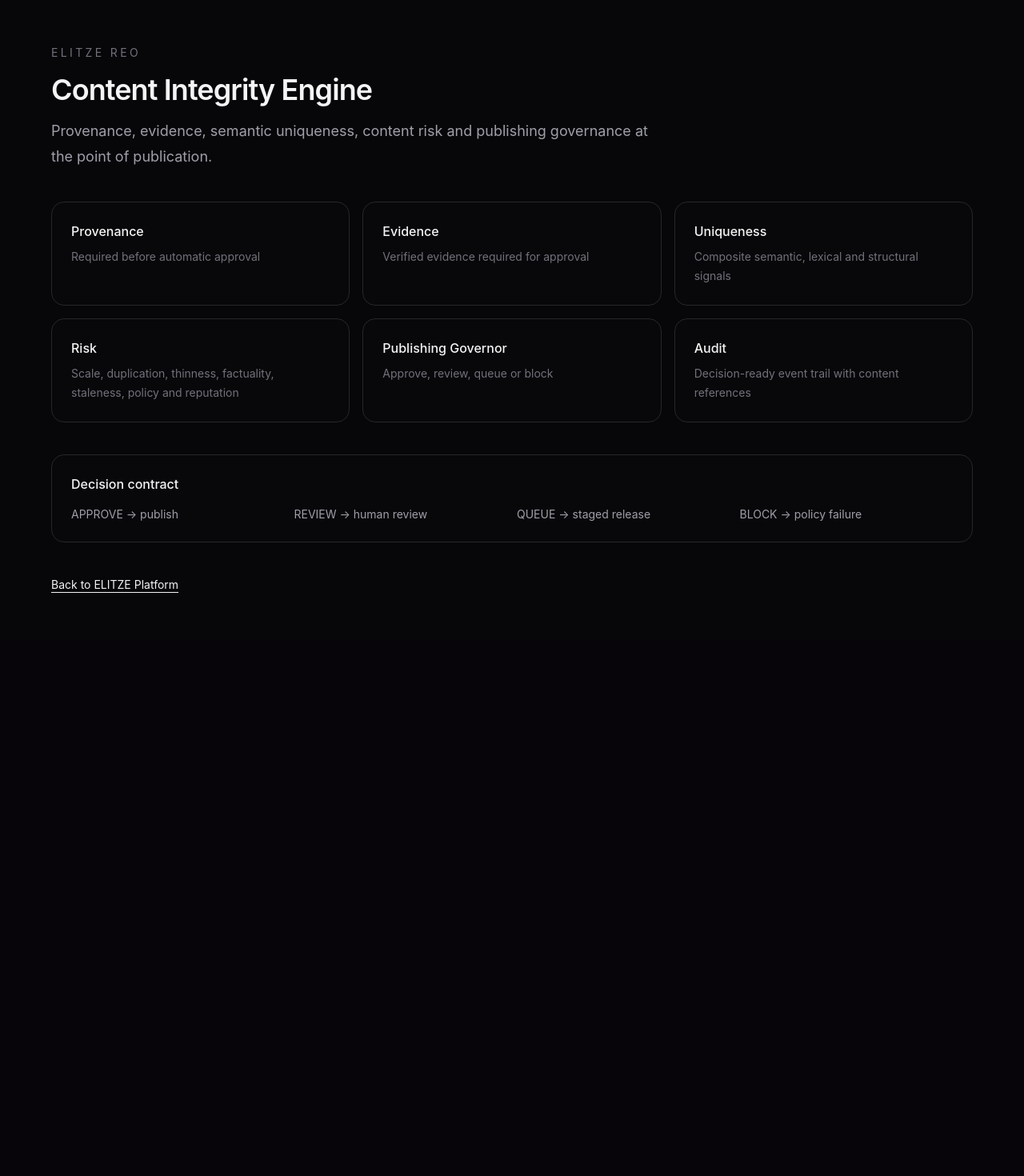
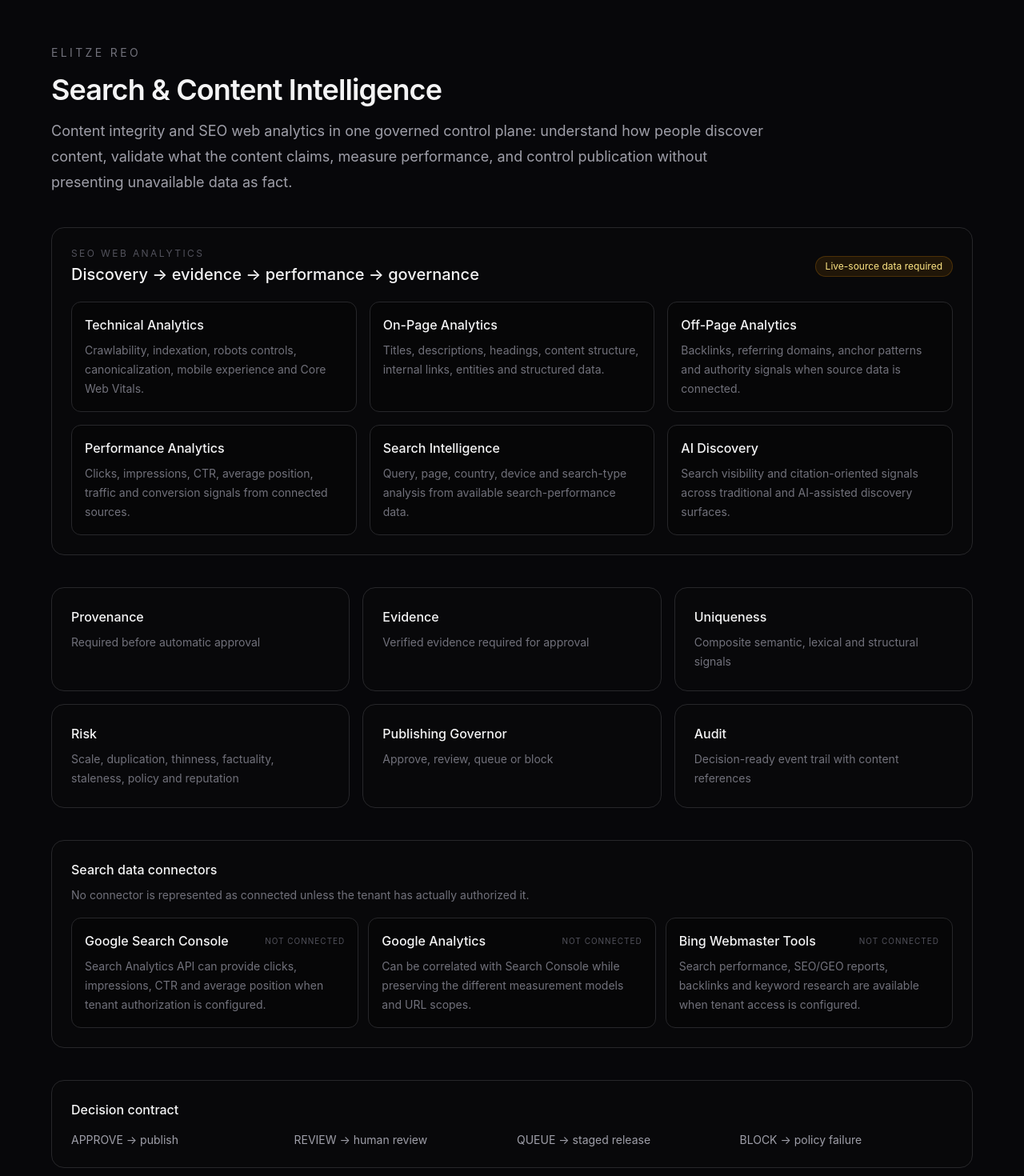
Before and after one commit to terrell0780/elitze-agentic-security, a Next.js app: page /reo in a window 1280 px wide. Shown: the top 1470 px of the page at 80% size. Before the commit the page ends 800 px from the top, so only its background shows below. Built offline with nearby package versions, Linux system fonts and the light colour scheme; no server answers.

Commit message:
feat(reo): add SEO web analytics control plane

```diff
--- a/src/app/reo/page.tsx
+++ b/src/app/reo/page.tsx
@@ -1,8 +1,8 @@
 import Link from "next/link";
 
 export const metadata = {
-  title: "ELITZE REO | Content Integrity",
-  description: "ELITZE REO content provenance, evidence, uniqueness and publishing governance.",
+  title: "ELITZE REO | Search & Content Intelligence",
+  description: "ELITZE REO unifies content integrity, search analytics, technical SEO, evidence and publishing governance.",
 };
 
 const controls = [
@@ -14,15 +14,48 @@ const controls = [
   ["Audit", "Decision-ready event trail with content references"],
 ];
 
+const seoSignals = [
+  ["Technical Analytics", "Crawlability, indexation, robots controls, canonicalization, mobile experience and Core Web Vitals."],
+  ["On-Page Analytics", "Titles, descriptions, headings, content structure, internal links, entities and structured data."],
+  ["Off-Page Analytics", "Backlinks, referring domains, anchor patterns and authority signals when source data is connected."],
+  ["Performance Analytics", "Clicks, impressions, CTR, average position, traffic and conversion signals from connected sources."],
+  ["Search Intelligence", "Query, page, country, device and search-type analysis from available search-performance data."],
+  ["AI Discovery", "Search visibility and citation-oriented signals across traditional and AI-assisted discovery surfaces."],
+];
+
+const connectors = [
+  ["Google Search Console", "Search Analytics API can provide clicks, impressions, CTR and average position when tenant authorization is configured."],
+  ["Google Analytics", "Can be correlated with Search Console while preserving the different measurement models and URL scopes."],
+  ["Bing Webmaster Tools", "Search performance, SEO/GEO reports, backlinks and keyword research are available when tenant access is configured."],
+];
+
 export default function ReoPage() {
   return (
-    <main className="min-h-screen bg-[#07070a] px-6 py-14 text-zinc-100">
+    <main className="min-h-screen bg-[#07070a] px-4 py-10 text-zinc-100 sm:px-6 sm:py-14">
       <section className="mx-auto max-w-6xl space-y-10">
-        <header className="max-w-3xl space-y-4">
+        <header className="max-w-4xl space-y-4">
           <p className="text-sm uppercase tracking-[0.24em] text-zinc-500">ELITZE REO</p>
-          <h1 className="text-4xl font-semibold tracking-tight">Content Integrity Engine</h1>
-          <p className="text-lg leading-8 text-zinc-400">Provenance, evidence, semantic uniqueness, content risk and publishing governance at the point of publication.</p>
+          <h1 className="text-3xl font-semibold tracking-tight sm:text-4xl">Search &amp; Content Intelligence</h1>
+          <p className="text-base leading-7 text-zinc-400 sm:text-lg sm:leading-8">Content integrity and SEO web analytics in one governed control plane: understand how people discover content, validate what the content claims, measure performance, and control publication without presenting unavailable data as fact.</p>
         </header>
+
+        <section className="rounded-2xl border border-zinc-800 bg-zinc-950/70 p-5 sm:p-6">
+          <div className="flex flex-wrap items-center justify-between gap-3">
+            <div>
+              <p className="text-xs uppercase tracking-[0.2em] text-zinc-600">SEO Web Analytics</p>
+              <h2 className="mt-1 text-xl font-medium">Discovery → evidence → performance → governance</h2>
+            </div>
+            <span className="rounded-full border border-amber-500/20 bg-amber-500/10 px-3 py-1 text-xs text-amber-200">Live-source data required</span>
+          </div>
+          <div className="mt-5 grid gap-4 sm:grid-cols-2 lg:grid-cols-3">
+            {seoSignals.map(([title, description]) => (
+              <article key={title} className="rounded-xl border border-zinc-800 bg-black/30 p-4">
+                <h3 className="font-medium">{title}</h3>
+                <p className="mt-2 text-sm leading-6 text-zinc-500">{description}</p>
+              </article>
+            ))}
+          </div>
+        </section>
 
         <div className="grid gap-4 md:grid-cols-2 lg:grid-cols-3">
           {controls.map(([title, description]) => (
@@ -33,9 +66,25 @@ export default function ReoPage() {
           ))}
         </div>
 
+        <section className="rounded-2xl border border-zinc-800 bg-zinc-950/70 p-5 sm:p-6">
+          <h2 className="font-medium">Search data connectors</h2>
+          <p className="mt-2 text-sm leading-6 text-zinc-500">No connector is represented as connected unless the tenant has actually authorized it.</p>
+          <div className="mt-4 grid gap-3 lg:grid-cols-3">
+            {connectors.map(([title, description]) => (
+              <article key={title} className="rounded-xl border border-zinc-800 bg-black/30 p-4">
+                <div className="flex items-center justify-between gap-3">
+                  <h3 className="font-medium">{title}</h3>
+                  <span className="text-[10px] uppercase tracking-widest text-zinc-600">Not connected</span>
+                </div>
+                <p className="mt-2 text-sm leading-6 text-zinc-500">{description}</p>
+              </article>
+            ))}
+          </div>
+        </section>
+
         <section className="rounded-2xl border border-zinc-800 bg-zinc-950/70 p-6">
           <h2 className="font-medium">Decision contract</h2>
-          <div className="mt-4 grid gap-3 text-sm text-zinc-400 md:grid-cols-4">
+          <div className="mt-4 grid gap-3 text-sm text-zinc-400 sm:grid-cols-2 lg:grid-cols-4">
             <span>APPROVE → publish</span>
             <span>REVIEW → human review</span>
             <span>QUEUE → staged release</span>
```
